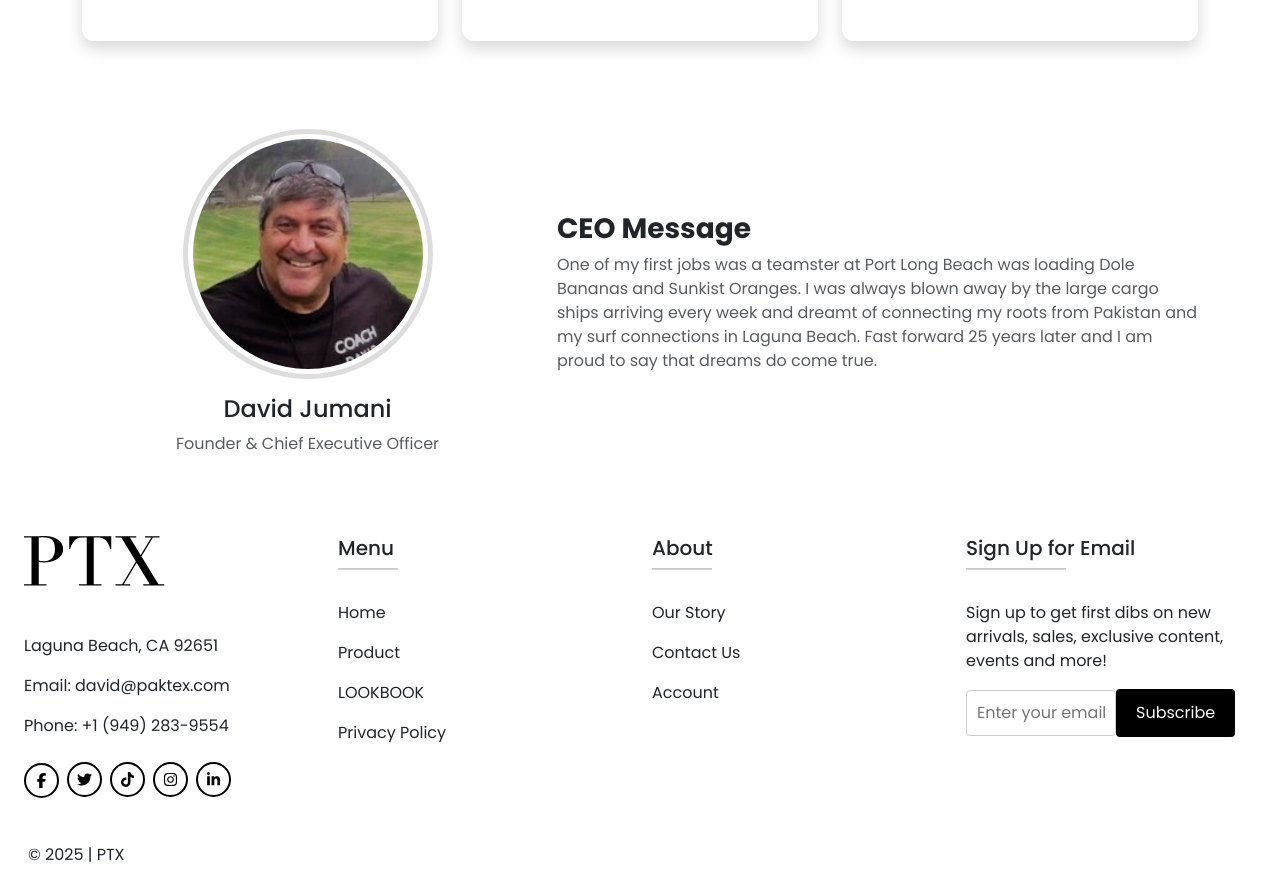
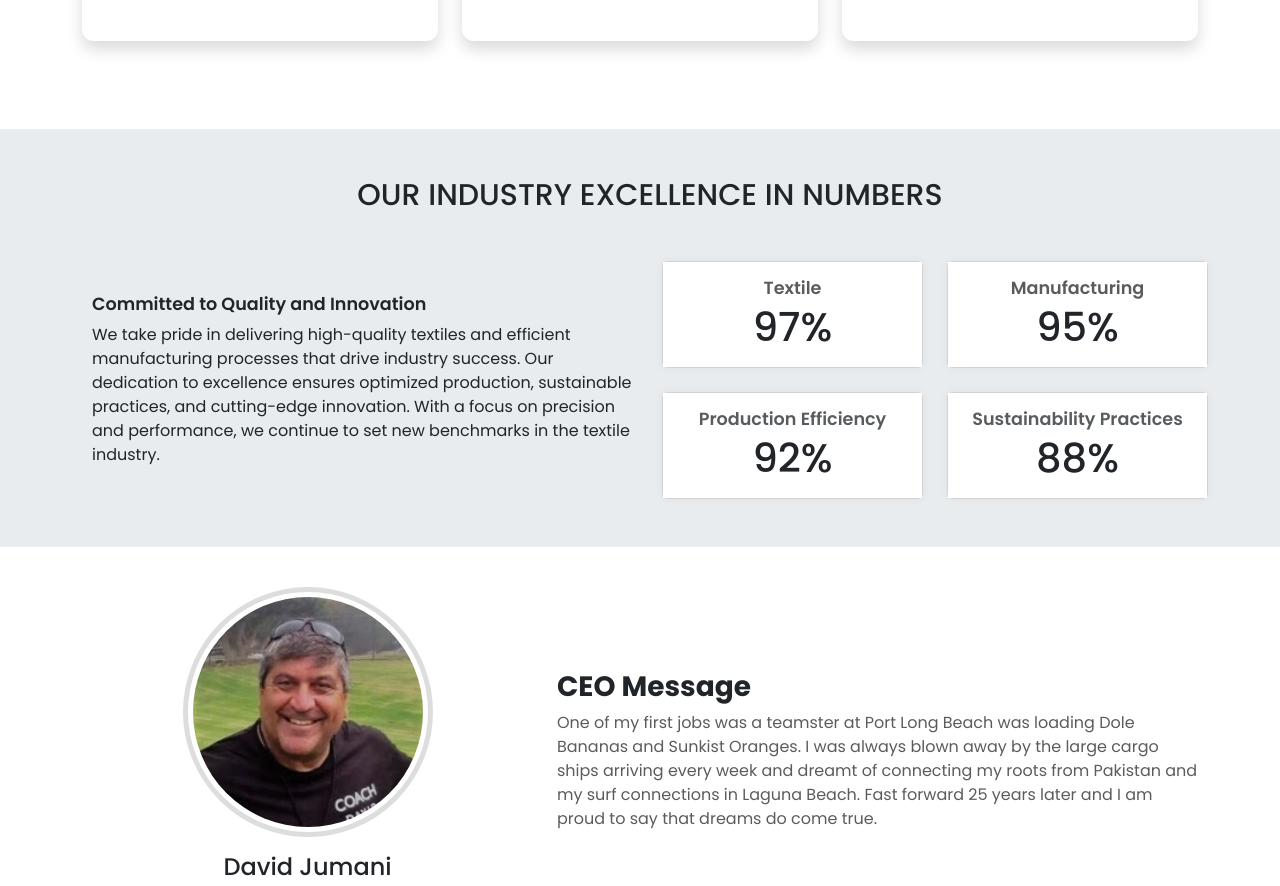
Before and after one commit to Zeeshanprojects/PTX-2, a React (Create React App) app in the folder PTX-2/ptx-2/: page /Aboutus in a window 1280 px wide. Shown: the part 1120-2006 px from the top of the page. Built offline with nearby package versions, Linux system fonts and the light colour scheme.

Commit message:
Updated Code

```diff
--- a/PTX-2/ptx-2/src/Pages/AboutUs.jsx
+++ b/PTX-2/ptx-2/src/Pages/AboutUs.jsx
@@ -80,6 +80,67 @@ export default function AboutUs() {
   </div>
 </div>
 
+<div className="space"></div>
+<div className="content-card py-5">
+  <div className="container">
+    <h2 className="heading text-center mb-5">OUR INDUSTRY EXCELLENCE IN NUMBERS</h2>
+
+    <div className="row align-items-center">
+      <div className="col-lg-6 mb-4 mb-lg-0 performancecontent">
+        <h3 className="card-title">Committed to Quality and Innovation</h3>
+        <p className="card-text pt-2">
+          We take pride in delivering high-quality textiles and efficient
+          manufacturing processes that drive industry success. Our dedication to
+          excellence ensures optimized production, sustainable practices, and
+          cutting-edge innovation. With a focus on precision and performance, we
+          continue to set new benchmarks in the textile industry.
+        </p>
+      </div>
+
+      <div className="col-lg-6">
+        <div className="row g-4">
+          <div className="col-6">
+            <div className="card performancecard h-100">
+              <div className="card-body bg-white text-center">
+                <h6 className="card-title text-muted percentageheading">Textile</h6>
+                <h1 className="card-subtitle">97%</h1>
+              </div>
+            </div>
+          </div>
+
+          <div className="col-6">
+            <div className="card performancecard h-100">
+              <div className="card-body bg-white text-center">
+                <h6 className="card-title text-muted percentageheading">Manufacturing</h6>
+                <h1 className="card-subtitle">95%</h1>
+              </div>
+            </div>
+          </div>
+
+          <div className="col-6">
+            <div className="card performancecard h-100">
+              <div className="card-body bg-white text-center">
+                <h6 className="card-title text-muted percentageheading">Production Efficiency</h6>
+                <h1 className="card-subtitle">92%</h1>
+              </div>
+            </div>
+          </div>
+
+          <div className="col-6">
+            <div className="card performancecard h-100">
+              <div className="card-body bg-white text-center">
+                <h6 className="card-title text-muted percentageheading">Sustainability Practices</h6>
+                <h1 className="card-subtitle">88%</h1>
+              </div>
+            </div>
+          </div>
+        </div>
+      </div>
+    </div>
+  </div>
+</div>
+
+
       <div className="space"></div>
       <div className="container">
         <div className="row align-items-center">
--- a/PTX-2/ptx-2/src/Pages/AboutUs.style.css
+++ b/PTX-2/ptx-2/src/Pages/AboutUs.style.css
@@ -51,7 +51,14 @@
     transform: translateY(-5px);
     box-shadow: 0 6px 16px rgba(0, 0, 0, 0.08);
   }
-
+  .performancecard {
+    height: 120px;
+    width: 100%;
+    box-shadow: 0 0 10px rgba(0, 0, 0, 0.05);
+    border: none;
+    border-radius: 12px;
+    transition: transform 0.2s ease;
+  }
   .custom-card-title {
     font-size: 1.25rem;
     font-weight: 600;
```
